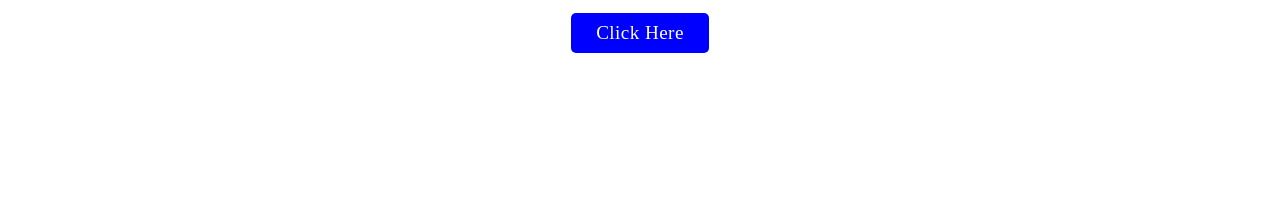
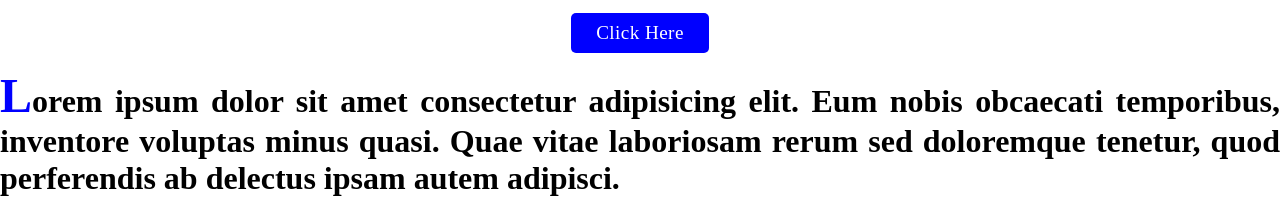
Before and after one commit to Israfil6580/git-test, a plain HTML site: page index.html in a window 1280 px wide. Shown: the part 776-973 px from the top of the page. Before the commit the page ends 844 px from the top, so only its background shows below. Drawn offline with Linux system fonts and the light colour scheme.

Commit message:
add some style

```diff
--- a/index.html
+++ b/index.html
@@ -10,5 +10,6 @@
     <h1>Hello World!</h1>
     <img src="https://imgupscaler.com/images/samples/animal-after.webp" alt="Birds">
     <button class="btn">Click Here</button>
+    <p>Lorem ipsum dolor sit amet consectetur adipisicing elit. Eum nobis obcaecati temporibus, inventore voluptas minus quasi. Quae vitae laboriosam rerum sed doloremque tenetur, quod perferendis ab delectus ipsam autem adipisci.</p>
 </body>
 </html>
--- a/style.css
+++ b/style.css
@@ -34,3 +34,20 @@ img {
     background-color: blueviolet;
     color: aqua;
 }
+p {
+    font-size: 1.3rem;
+    font-family: poppins;
+    text-align: justify;
+}
+p::first-letter{
+    font-size: 3rem;
+    font-weight: bold;
+    color: blue;
+}
+p {
+    font-weight: bold;
+    font-size: 2rem;
+}
+p {
+    font-family: poppins;
+}
```
